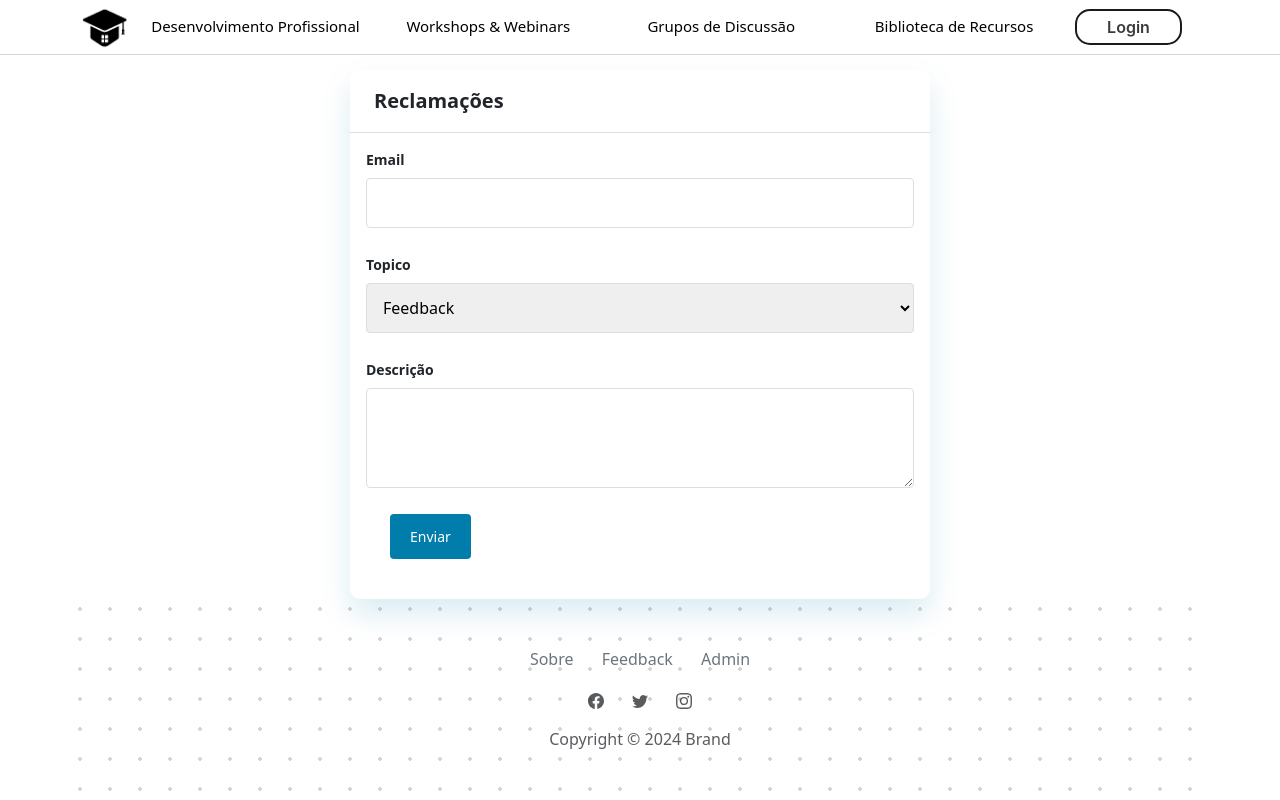
After one commit to ruivaldonoelio/PF_2024, a Django app: page /feeback/ in a window 1280 px wide. The commit adds this page. Run offline with Django 5.2, Linux system fonts and the light colour scheme; parts of the project's set-up code (start-up, migrations or seed data) failed here and were passed over; some libraries are stand-ins or nearby versions.

Commit message:
90% feito

```diff
--- a/profdevhub/urls.py
+++ b/profdevhub/urls.py
@@ -7,6 +7,9 @@ app_name = 'profdevhub'
 urlpatterns = [
     path('', views.index, name='index'),
     path('homepage/', views.homepage, name='homepage'),
+    path('sobre/', views.sobre, name='sobre'),
+    path('feeback/', views.feedback, name='feedback'),
+    path('notificacao/<int:notificacao_id>', views.notificacao, name='notificacao'),
     path('perfil/', views.perfil, name='perfil'),
     path('login/', views.login_v, name='login'),
     path('logout/', views.logout_v, name='logout'),
--- a/profdevhub/views.py
+++ b/profdevhub/views.py
@@ -24,13 +24,38 @@ def index(request):
     return render(request, "main.html")
 
 
+def sobre(request):
+    return render(request, "sobre.html")
+
+
+def feedback(request):
+    if request.method == "POST":
+        email = request.POST['email']
+        topico = request.POST['topico']
+        descricao = request.POST['descricao']
+        send_email(email, descricao, topico)
+        messages.success(request, "Email enviado com sucesso")
+        return redirect('profdevhub:feedback')
+    return render(request, "feedback.html")
+
+
 @login_required
 def homepage(request):
     notificacao = Notificacao.objects.filter(user=request.user)
-    curso = Courses.objects.filter(inscritos__user=request.user)[0]
-    notas_media = round(curso.notas_media(request.user), 2)
-    return render(request, "home.html", {'notificacao': notificacao, 'curso': curso, 'notas_media': notas_media})
+    try:
+        curso = Courses.objects.filter(inscritos__user=request.user)[0]
+    except:
+        return render(request, "home.html", {'notificacao': notificacao,'curso': False})
+    else:
+        notas_media = round(curso.notas_media(request.user), 2)
+        return render(request, "home.html", {'notificacao': notificacao, 'curso': curso, 'notas_media': notas_media})
 
+
+@login_required
+def notificacao(request,notificacao_id):
+    notificacao = Notificacao.objects.get(id=notificacao_id)
+    notificacao.delete()
+    return redirect('profdevhub:homepage')
 
 @login_required
 def perfil(request):
@@ -142,7 +167,6 @@ def page_course(request, course_id):
     inscrito = curso.inscritos.filter(user_id=request.user.id).exists()
     today = date.today()
     espera = curso.lista_c.filter(user_id=request.user.id, curso_id=curso.id).exists()
-    print(espera)
 
     exercicios_notas = []
     for exercicio in curso.exercicios.all():
@@ -196,7 +220,8 @@ def page_workshops_webinars(request, workshop_id):
 
     inscrito = workshop.inscritos.filter(user_id=request.user.id).exists()
     today = date.today()
-    return render(request, "page_webinars.html", {'workshop': workshop, 'inscrito': inscrito, 'today': today})
+    espera = workshop.lista_w.filter(user_id=request.user.id, workshop_id=workshop.id).exists()
+    return render(request, "page_webinars.html", {'workshop': workshop, 'inscrito': inscrito, 'today': today, 'espera': espera})
 
 
 @login_required
@@ -239,6 +264,7 @@ def inscricao_anular_workshop(request, workshop_id):
     elif inscrito or tempo:
         inscricao = get_object_or_404(WorkshopInscritos, workshop=workshop.id, user_id=user.id)
         inscricao.delete()
+        workshop.vaga_notificacao()
         messages.success(request, 'Inscrição removida com sucesso.')
     else:
         messages.error(request, 'Ja não é possivel realizar a operação.')
@@ -261,12 +287,16 @@ def c_espera_notificacao(request, curso_id):
 
 def wb_espera_notificacao(request, workshop_id):
     user = request.user
-    workshop = get_object_or_404(Courses, id=workshop_id)
+    workshop = get_object_or_404(Workshop, id=workshop_id)
 
     if date.today() < workshop.inicio_inscricao:
         Espera.objects.create(user=user, workshop=workshop, inscricao=True)
+        messages.success(request, 'Sera notificado quando inicarem as inscrições.')
     else:
         Espera.objects.create(user=user, workshop=workshop, vaga=True)
+        messages.success(request, 'Sera inscrito automaticamente quando houver vagas')
+
+    return redirect(reverse('profdevhub:page_workshops_webinars', args=[workshop_id]))
 
 def login_v(request):
     if request.user.is_authenticated:
@@ -296,7 +326,9 @@ def registo(request):
         if form.is_valid():
             request.session['registo_form'] = form.cleaned_data
             email = form.cleaned_data['email']
-            send_email(request, email)
+            codigo = str(random.randint(1000, 9999))
+            request.session['code'] = codigo
+            send_email(email, codigo, "Codigo de confirmação")
             return redirect('profdevhub:confirmar_email')
     else:
         form = RegistroUsuarioForm()
@@ -370,7 +402,9 @@ def reset_password_email(request):
             return render(request, 'reset_password_1.html', {'error_message': 'Este email não esta resgistado'})
         email = request.POST.get('email')
         request.session['user_email'] = email
-        send_email(request, email)
+        codigo = str(random.randint(1000, 9999))
+        request.session['code'] = codigo
+        send_email(email, codigo, "Codigo de confirmação")
         return redirect('profdevhub:confirmar_email')
 
     return render(request, 'reset_password_1.html')
@@ -407,10 +441,9 @@ def reset_password(request):
     return render(request, 'reset_password_2.html', {'form': form})
 
 
-def send_email(request, email):
-    subject = "Email Subject"
-    body = str(random.randint(1000, 9999))
-    request.session['code'] = body
+def send_email(email, mensagem, topico):
+    subject = topico
+    body = mensagem
     sender = env("email")
     recipients = [sender, email]
     password = env("email_pass")
--- a/static/css/new_things.css
+++ b/static/css/new_things.css
@@ -1,33 +1,15 @@
-/* Button styles */
 .button {
   font: inherit;
   border: none;
   background: none;
   cursor: pointer;
-  display: inline-flex;
-  align-items: center;
-  justify-content: center;
-  transition: 0.15s ease;
 }
 
-.button--primary {
-  background-color: #007dab;
-  color: #FFF;
-  padding: 0.75rem 1.25rem;
-  border-radius: 0.25rem;
-  font-weight: 500;
-  font-size: 0.875rem;
-}
-
-.button--primary:hover {
-  background-color: #006489;
-}
-
-/* Form styles */
 .form {
   display: flex;
   flex-direction: column;
   width: 95%;
+  height: 100%;
   max-width: 580px;
   background-color: #fff;
   box-shadow: 0 15px 30px 0 rgba(0, 125, 171, 0.15);
@@ -42,8 +24,19 @@
   justify-content: space-between;
 }
 
+.form__body {
+  padding: 1rem 1rem;
+}
+
+.form_Q {
+  padding: 1rem 1rem;
+  align-items: center;
+  display: flex;
+  justify-content: space-between;
+}
+
 .form__footer {
-  padding: 0 1.5rem 1rem;
+  padding: 0 1.5rem 1.5rem;
 }
 
 .form__title {
@@ -51,17 +44,100 @@
   font-size: 1.25rem;
 }
 
-/* Input styles */
+.button {
+  display: inline-flex;
+  align-items: center;
+  justify-content: center;
+  transition: 0.15s ease;
+}
+
+.button--icon {
+  width: 2.5rem;
+  height: 2.5rem;
+  background-color: transparent;
+  border-radius: 0.25rem;
+}
+
+.button--icon:focus, .button--icon:hover {
+  background-color: #ededed;
+}
+
+.button--primary {
+  background-color: #007dab;
+  color: #FFF;
+  padding: 0.75rem 1.25rem;
+  border-radius: 0.25rem;
+  font-weight: 500;
+  font-size: 0.875rem;
+}
+
+.button--del {
+  background-color: #ab0000;
+  color: #FFF;
+  padding: 0.75rem 1.25rem;
+  border-radius: 0.25rem;
+  font-weight: 500;
+  font-size: 0.875rem;
+  width: 15%;
+  height: 15%;
+}
+
+.button--del:hover {
+  background-color: #006489;
+}
+
+.button--primary:hover {
+  background-color: #006489;
+}
+
+.input {
+  display: flex;
+  flex-direction: column;
+}
+
+.input + .input {
+  margin-top: 1.75rem;
+}
+
 .input__label {
   font-weight: 700;
   font-size: 0.875rem;
 }
 
+.input__field {
+  display: block;
+  margin-top: 0.5rem;
+  border: 1px solid #DDD;
+  border-radius: 0.25rem;
+  padding: 0.75rem 0.75rem;
+  margin-bottom: 26px;
+  transition: 0.15s ease;
+}
+
 .input__field_Q {
   display: block;
+  /*margin-top: 0.5rem;*/
   border: 1px solid #DDD;
   border-radius: 0.25rem;
-  padding: 0.75rem;
+  padding: 0.75rem 0.75rem;
+  /*margin-bottom: 26px;*/
   transition: 0.15s ease;
-  width: 100%;
+  width: 77%;
 }
+
+.input__field:focus {
+  outline: none;
+  border-color: #007dab;
+  box-shadow: 0 0 0 1px #007dab, 0 0 0 4px rgba(0, 125, 171, 0.25);
+}
+
+.input__field--textarea {
+  min-height: 100px;
+  max-width: 100%;
+}
+
+.input__description {
+  font-size: 0.875rem;
+  margin-top: 0.5rem;
+  color: #8d8d8d;
+}
--- a/templates/base.html
+++ b/templates/base.html
@@ -68,8 +68,8 @@
         <footer class="text-center" style="margin-top: 0;">
             <div class="container text-muted py-4 py-lg-5" id="background">
                 <ul class="list-inline">
-                    <li class="list-inline-item me-4"><a class="link-secondary" href="#">Sobre</a></li>
-                    <li class="list-inline-item me-4"><a class="link-secondary" href="#">Feedback</a></li>
+                    <li class="list-inline-item me-4"><a class="link-secondary" href="/sobre">Sobre</a></li>
+                    <li class="list-inline-item me-4"><a class="link-secondary" href="/feeback">Feedback</a></li>
                     <li class="list-inline-item"><a class="link-secondary" href="/admin" target="_blank">Admin</a></li>
                 </ul>
                 <ul class="list-inline">
--- /dev/null
+++ b/templates/feedback.html
@@ -0,0 +1,38 @@
+{% extends "base.html" %}
+{% load static %}
+
+{% block extra_title %}| Sobre{% endblock %}
+
+{% block extra_css %}
+<link rel="stylesheet" href="{% static '../static/css/new_things.css'%}" />
+{% endblock %}
+
+
+{% block content %}
+<div class="container d-flex d-xxl-flex justify-content-center align-items-center justify-content-xxl-center align-items-xxl-center background" style="padding-top: 15px;">
+    <div class="form">
+        <div class="form__header">
+            <span class="form__title">Reclamações</span>
+        </div>
+        <div class="form__body">
+            <form class="input" action="{% url 'profdevhub:feedback' %}" method="post">
+                {% csrf_token %}
+                <label class="input__label" >Email</label>
+                <input class="input__field" type="text" name="email" required/>
+                <label class="input__label">Topico</label>
+                <select class="input__field" id="topico" name="topico">
+                    <option value="volvo">Feedback</option>
+                    <option value="audi">Diversos</option>
+                </select>
+
+                <label class="input__label">Descrição</label>
+                <textarea class="input__field input__field--textarea" name="descricao" required></textarea>
+
+                <div class="form__footer">
+                    <button class="button button--primary">Enviar</button>
+                </div>
+            </form>
+        </div>
+    </div>
+</div>
+{% endblock %}
```
Also changed, not shown: templates/home.html (+13 -3 lines), templates/page_webinars.html (+10 -0 lines), templates/sobre.html (added, +40 -0 lines), static/img/delcio.jpg (added), static/img/denilson.jpg (added), static/img/ruivaldo.jpg (added), static/img/walgidio.jpg (added).
